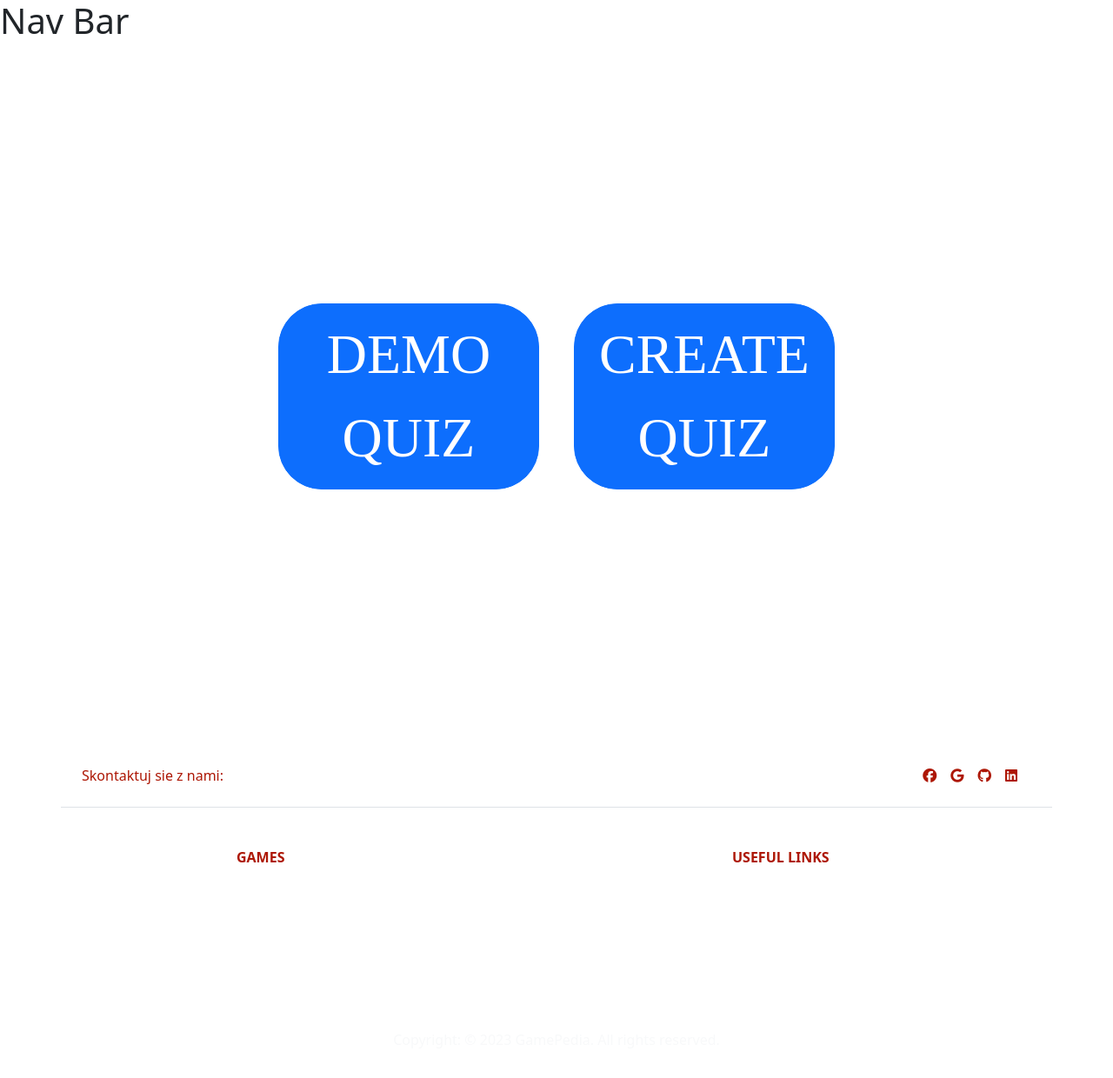
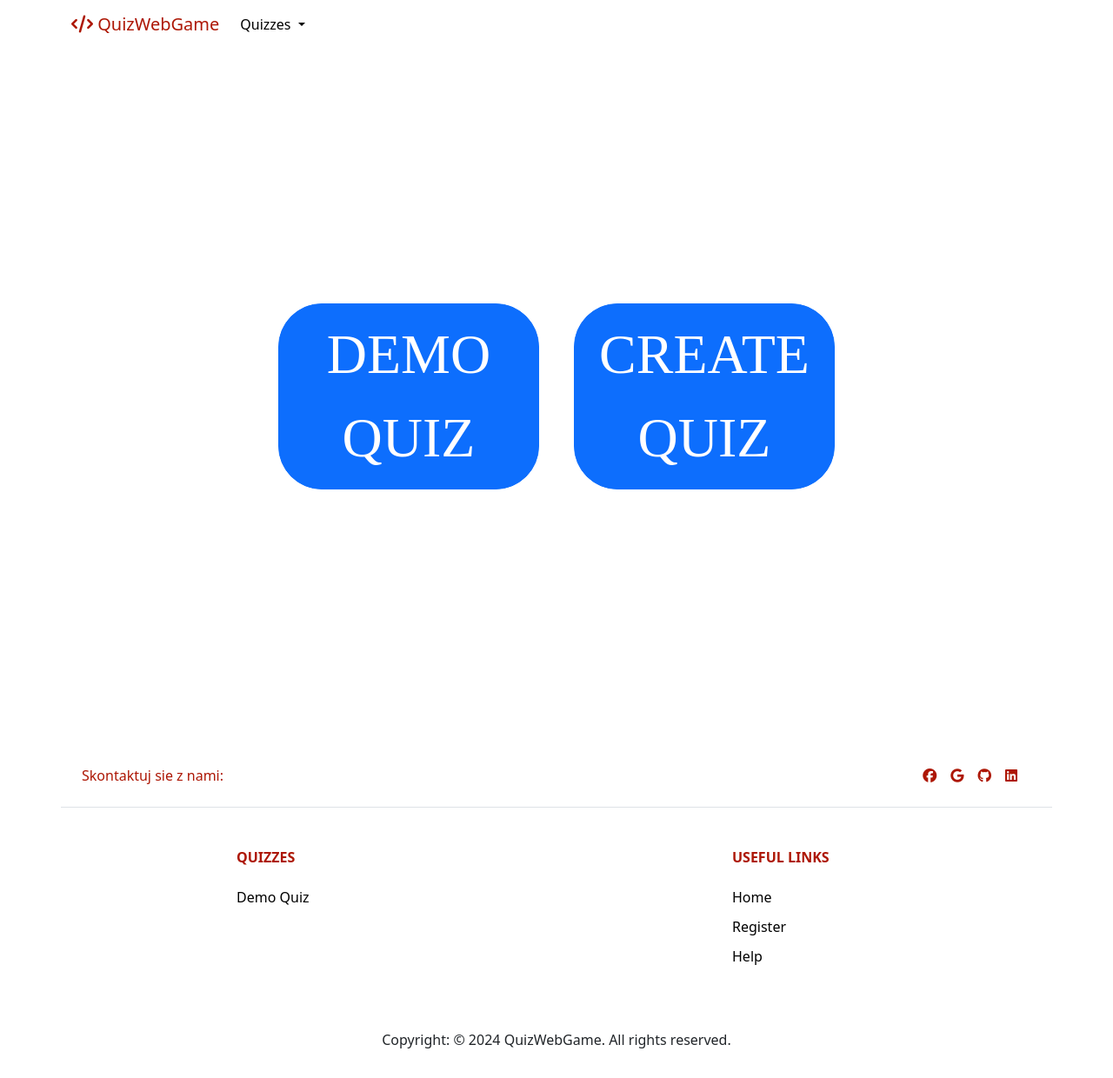
Before and after one commit to radzek15/QuizWebGame, a Vue app in the folder client/: page / in a window 1280 px wide. Shown: the whole page at 87% size. Built offline with nearby package versions, Linux system fonts and the light colour scheme.

Commit message:
Navbar + Footer

```diff
--- a/client/src/components/Bars/NavBar.vue
+++ b/client/src/components/Bars/NavBar.vue
@@ -5,9 +5,45 @@ export default {
 </script>
 
 <template>
-<h1>Nav Bar</h1>
+  <nav class="navbar navbar-expand-lg bg-transparent">
+    <div class="container d-flex align-items-center justify-content-between">
+      <a class="text-red navbar-brand" href="/"><i class="fa-sharp fa-solid fa-code"></i> QuizWebGame</a>
+      <div class="collapse navbar-collapse" id="navbarScroll">
+        <ul class="navbar-nav me-auto my-2 my-lg-0 navbar-nav-scroll" style="--bs-scroll-height: 100px;">
+          <li class="nav-item dropdown dropdown-hover">
+            <a class="nav-link active dropdown-toggle" href="#" role="button" data-bs-toggle="dropdown" aria-expanded="false">
+              Quizzes
+            </a>
+            <ul class="dropdown-menu bg-transparent">
+              <li><router-link class="dropdown-item" to="/quiz-name">Quiz Name</router-link></li>
+<!--              <li><hr class="dropdown-divider"></li>-->
+            </ul>
+          </li>
+        </ul>
+      </div>
+    </div>
+  </nav>
 </template>
 
 <style scoped>
+.navbar {
+  backdrop-filter: blur(10px);
+}
 
+.text-red{
+  color: #AD1705;
+}
+
+.text-light:hover {
+  color: #AD1705 !important;
+  background-color: transparent;
+}
+
+.dropdown-menu {
+  display: none;
+}
+
+.dropdown-hover:hover .dropdown-menu {
+  display: block;
+}
 </style>
--- a/client/src/components/Bars/PageFooter.vue
+++ b/client/src/components/Bars/PageFooter.vue
@@ -26,18 +26,18 @@ export default {
       <div class="container text-center text-md-start mt-5">
         <div class="row mt-3">
           <div class="col-md-3 col-lg-2 col-xl-2 mx-auto mb-4">
-            <h6 class="text-uppercase fw-bold mb-4 text-red">Games</h6>
+            <h6 class="text-uppercase fw-bold mb-4 text-red">Quizzes</h6>
             <ul>
-              <li><a href="/" class="text-reset">Game</a></li>
+              <li><router-link to="/demo-quiz" class="text-reset">Demo Quiz</router-link></li>
             </ul>
           </div>
 
           <div class="col-md-3 col-lg-2 col-xl-2 mx-auto mb-4">
             <h6 class="text-uppercase fw-bold mb-4 text-red">Useful links</h6>
             <ul>
-              <li><a href="/" class="text-reset">Home</a></li>
-              <li><a href="#" class="text-reset">Register</a></li>
-              <li><a href="#" class="text-reset">Help</a></li>
+              <li><router-link to="/" class="text-reset">Home</router-link></li>
+              <li><router-link to="#" class="text-reset">Register</router-link></li>
+              <li><router-link to="#" class="text-reset">Help</router-link></li>
             </ul>
           </div>
 
@@ -46,7 +46,7 @@ export default {
     </section>
 
     <div class='text-center p-3'>
-      <p class="text-light mt-3">Copyright: &copy; 2023 GamePedia. All rights reserved.</p>
+      <p class="mt-3">Copyright: &copy; 2024 QuizWebGame. All rights reserved.</p>
     </div>
   </footer>
 </template>
@@ -72,7 +72,7 @@ export default {
 
   li {
     margin-block: 10px;
-    color: white;
+    color: black;
   }
 
   li:hover {
```
